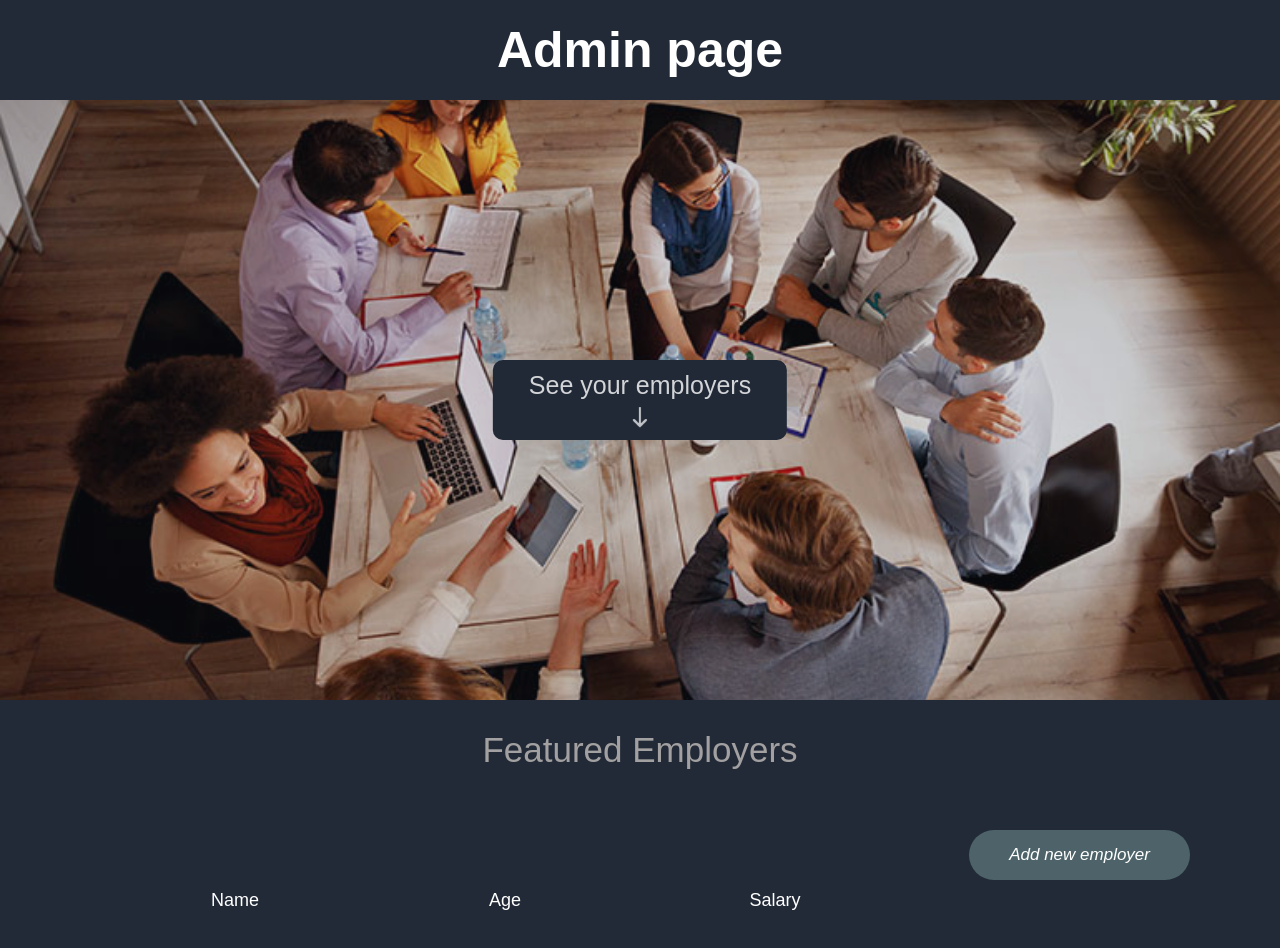
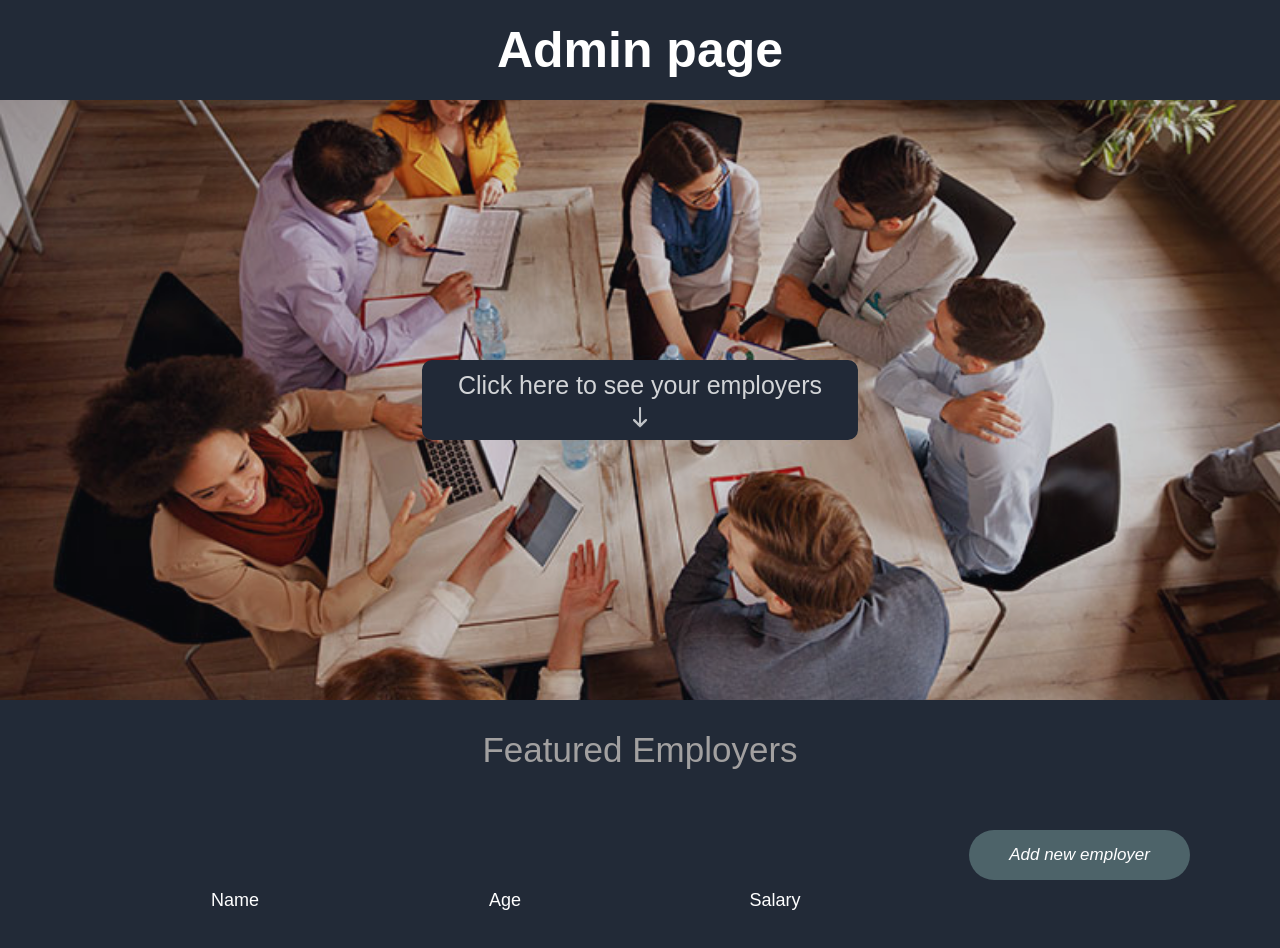
Before and after one commit to Aksel98/homework11, a plain HTML site: page index.html in a window 1280 px wide. Drawn offline with Linux system fonts and the light colour scheme; no server answers.

Commit message:
change clicked button name

```diff
--- a/index.html
+++ b/index.html
@@ -10,7 +10,7 @@
 <header>Admin page</header>
 <section class="main">
     <a class="listing-place-info" href="#employers-listing">
-        <button>See your employers</button>
+        <button>Click here to see your employers</button>
         <div class="img-parent"><img src="img/down-arrow-icon.png" width="30px" height="30px"></div>
     </a>
 </section>
```
